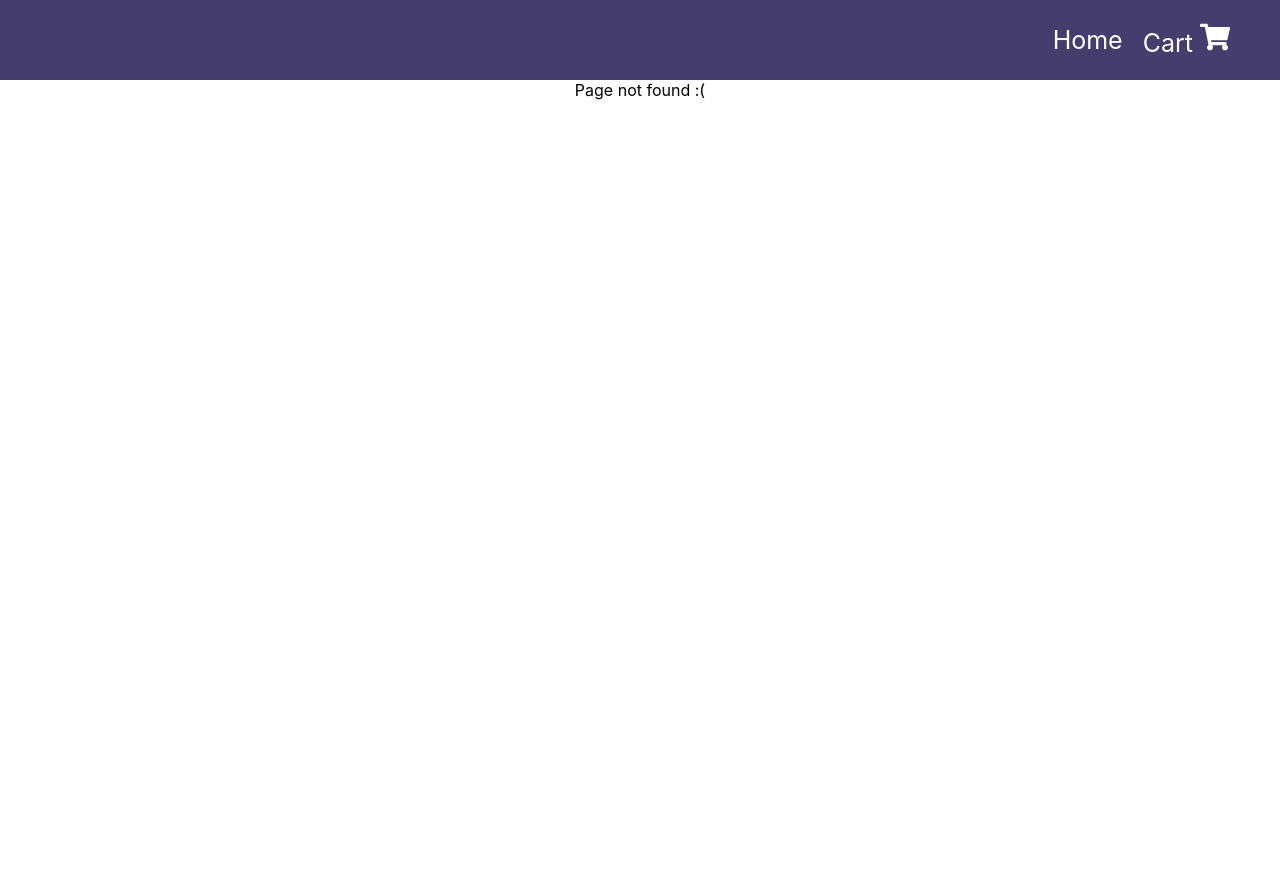
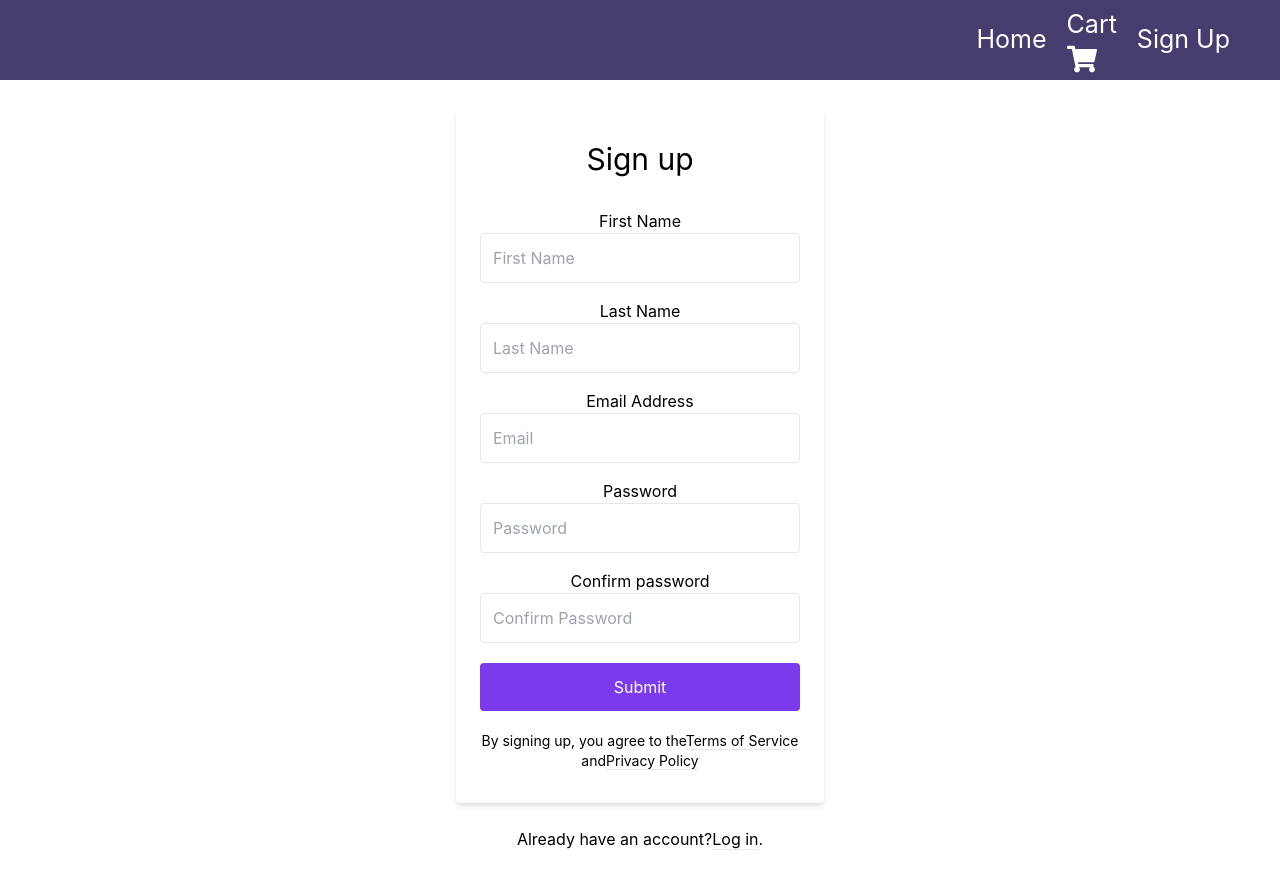
Before and after one commit to Zajecia-PJATK/projektprogramistyczny-frontend-biu-katarzynapopieniuk, a React (Create React App) app: page /signup in a window 1280 px wide. Before the commit this address had no page. Before the commit the page ends 800 px from the top, so only its background shows below. Built offline with nearby package versions, Linux system fonts and the light colour scheme.

Commit message:
install tailwind, add sign up page

```diff
--- a/src/App.css
+++ b/src/App.css
@@ -63,3 +63,7 @@
   font-size: 25px;
   list-style-type: none;
 }
+
+@tailwind base;
+@tailwind components;
+@tailwind utilities;
--- a/src/App.js
+++ b/src/App.js
@@ -1,4 +1,3 @@
-import logo from './logo.svg';
 import './App.css';
 import {Link, Route, Routes} from "react-router-dom";
 import React from "react";
@@ -7,6 +6,7 @@ import CartPage from "./pages/CartPage";
 import NotFoundPage from "./pages/NotFoundPage";
 import ProductPage from "./pages/ProductPage";
 import {FaShoppingCart} from "react-icons/fa";
+import SignUpPage from "./pages/SignUpPage";
 
 function App() {
   return (
@@ -15,12 +15,14 @@ function App() {
             <ul>
                 <li><Link to="/">Home</Link></li>
                 <li><Link to="/cart">Cart <FaShoppingCart size="30"/></Link></li>
+                <li><Link to="/signup">Sign Up</Link></li>
             </ul>
         </nav>
         <Routes>
             <Route path="/" element={<HomePage/>}/>
             <Route path="/cart" element={<CartPage/>}/>
             <Route path="/products/:id" element={<ProductPage/>}/>
+            <Route path="/signup" element={<SignUpPage/>}/>
             <Route path="*" element={<NotFoundPage/>}/>
         </Routes>
     </div>
--- /dev/null
+++ b/src/components/SignupForm.js
@@ -0,0 +1,124 @@
+import React from 'react';
+import {useFormik} from 'formik';
+import * as Yup from 'yup';
+
+export const SignupForm = () => {
+    const formik = useFormik({
+        initialValues: {
+            firstName: '',
+            lastName: '',
+            email: '',
+        },
+        validationSchema: Yup.object({
+            firstName: Yup.string()
+                .min(2, 'Must be at least 2 characters')
+                .max(15, 'Must be at most 15 characters')
+                .required('Required'),
+            lastName: Yup.string()
+                .min(2, 'Must be at least 2 characters')
+                .max(20, 'Must be at most 20 characters')
+                .required('Required'),
+            email: Yup.string().email('Invalid email address').required('Required'),
+            password: Yup.string()
+                .min(8, 'Password must be at least 8 characters')
+                .max(20, 'Must be at most 20 characters')
+                .required('Password is required'),
+            passwordConfirmation: Yup.string()
+                .oneOf([Yup.ref('password'), null], 'Passwords must match')
+        }),
+        onSubmit: values => {
+            alert(JSON.stringify(values, null, 2));
+        },
+    });
+    return (
+        <div className="bg-grey-lighter min-h-screen flex flex-col">
+            <div className="container max-w-sm mx-auto flex-1 flex flex-col items-center justify-center px-2">
+                <div className="bg-white px-6 py-8 rounded shadow-md text-black w-full">
+                    <h1 className="mb-8 text-3xl text-center">Sign up</h1>
+                    <form onSubmit={formik.handleSubmit}>
+                        <div>
+                            <label htmlFor="firstName">First Name</label>
+                            <input
+                                id="firstName"
+                                type="text"
+                                className="block border border-grey-light w-full p-3 rounded mb-4"
+                                {...formik.getFieldProps('firstName')}
+                                placeholder="First Name"
+                            />
+                            {formik.touched.firstName && formik.errors.firstName ? (
+                                <div>{formik.errors.firstName}</div>
+                            ) : null}
+                        </div>
+                        <div>
+                            <label htmlFor="lastName">Last Name</label>
+                            <input id="lastName"
+                                   type="text"
+                                   className="block border border-grey-light w-full p-3 rounded mb-4"
+                                   {...formik.getFieldProps('lastName')}
+                                   placeholder="Last Name"/>
+                            {formik.touched.lastName && formik.errors.lastName ? (
+                                <div>{formik.errors.lastName}</div>
+                            ) : null}
+                        </div>
+                        <div>
+                            <label htmlFor="email">Email Address</label>
+                            <input id="email"
+                                   type="email"
+                                   className="block border border-grey-light w-full p-3 rounded mb-4"
+                                   {...formik.getFieldProps('email')}
+                                   placeholder="Email"/>
+                            {formik.touched.email && formik.errors.email ? (
+                                <div>{formik.errors.email}</div>
+                            ) : null}
+                        </div>
+                        <div>
+                            <label htmlFor="password">Password</label>
+                            <input id="password"
+                                   type="password"
+                                   className="block border border-grey-light w-full p-3 rounded mb-4"
+                                   {...formik.getFieldProps('password')}
+                                   placeholder="Password"/>
+                            {formik.touched.password && formik.errors.password ? (
+                                <div>{formik.errors.password}</div>
+                            ) : null}
+                        </div>
+                        <div>
+                            <label htmlFor="passwordConfirmation">Confirm password</label>
+                            <input id="passwordConfirmation"
+                                   type="password"
+                                   className="block border border-grey-light w-full p-3 rounded mb-4"
+                                   {...formik.getFieldProps('passwordConfirmation')}
+                                   placeholder="Confirm Password"/>
+                            {formik.touched.passwordConfirmation && formik.errors.passwordConfirmation ? (
+                                <div>{formik.errors.passwordConfirmation}</div>
+                            ) : null}
+                        </div>
+
+                        <button type="submit"
+                                className="w-full text-center py-3 rounded bg-violet-600 text-white hover:bg-violet-800 focus:outline-none my-1">
+                            Submit
+                        </button>
+                    </form>
+
+                    <div className="text-center text-sm text-grey-dark mt-4">
+                        By signing up, you agree to the
+                        <a className="no-underline border-b border-grey-dark text-grey-dark" href="#">
+                            Terms of Service
+                        </a> and
+                        <a className="no-underline border-b border-grey-dark text-grey-dark" href="#">
+                            Privacy Policy
+                        </a>
+                    </div>
+
+                </div>
+
+                <div className="text-grey-dark mt-6">
+                    Already have an account?
+                    <a className="no-underline border-b border-blue text-blue" href="../login/">
+                        Log in
+                    </a>.
+                </div>
+            </div>
+        </div>
+    );
+};
--- /dev/null
+++ b/src/input.css
@@ -0,0 +1,3 @@
+@tailwind base;
+@tailwind components;
+@tailwind utilities;
--- a/src/pages/NotFoundPage.js
+++ b/src/pages/NotFoundPage.js
@@ -1,3 +1,18 @@
 export default function NotFoundPage() {
-    return <div>Page not found :(</div>
+    return <div className="text-center">
+        <p className="text-base font-semibold text-indigo-600">404</p>
+        <h1 className="mt-4 text-3xl font-bold tracking-tight text-gray-900 sm:text-5xl">Page not found</h1>
+        <p className="mt-6 text-base leading-7 text-gray-600">Sorry, we couldn’t find the page you’re looking for.</p>
+        <div className="mt-10 flex items-center justify-center gap-x-6">
+            <a
+                href="#"
+                className="rounded-md bg-indigo-600 px-3.5 py-2.5 text-sm font-semibold text-white shadow-sm hover:bg-indigo-500 focus-visible:outline focus-visible:outline-2 focus-visible:outline-offset-2 focus-visible:outline-indigo-600"
+            >
+                Go back home
+            </a>
+            <a href="#" className="text-sm font-semibold text-gray-900">
+                Contact support <span aria-hidden="true">&rarr;</span>
+            </a>
+        </div>
+    </div>
 }
--- /dev/null
+++ b/src/pages/SignUpPage.js
@@ -0,0 +1,5 @@
+import {SignupForm} from "../components/SignupForm";
+
+export default function SignUpPage() {
+    return <div><SignupForm/></div>
+}
--- /dev/null
+++ b/tailwind.config.js
@@ -0,0 +1,8 @@
+/** @type {import('tailwindcss').Config} */
+module.exports = {
+  content: ["./src/**/*.{html,js}"],
+  theme: {
+    extend: {},
+  },
+  plugins: [],
+}
```
Also changed, not shown: package.json (+6 -1 lines), 2 other files (tests, documents, lock files or other folders).
